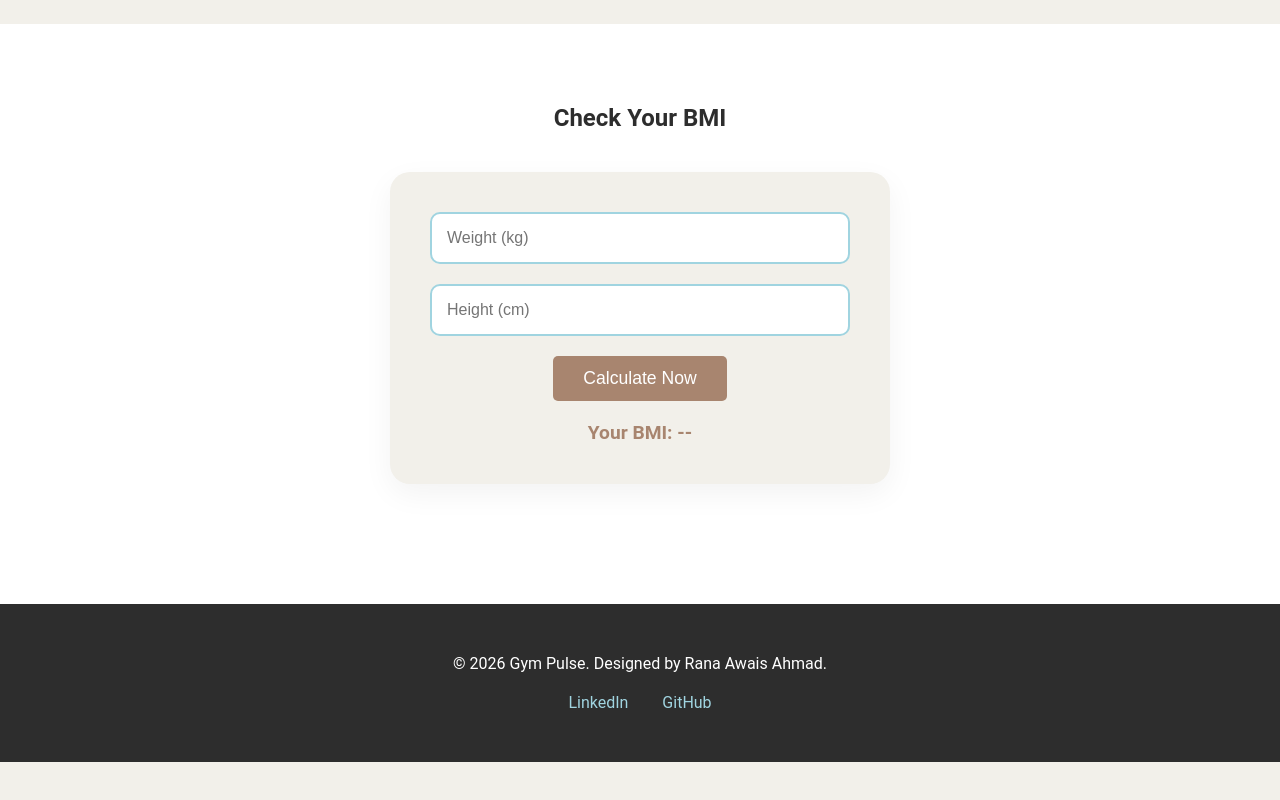
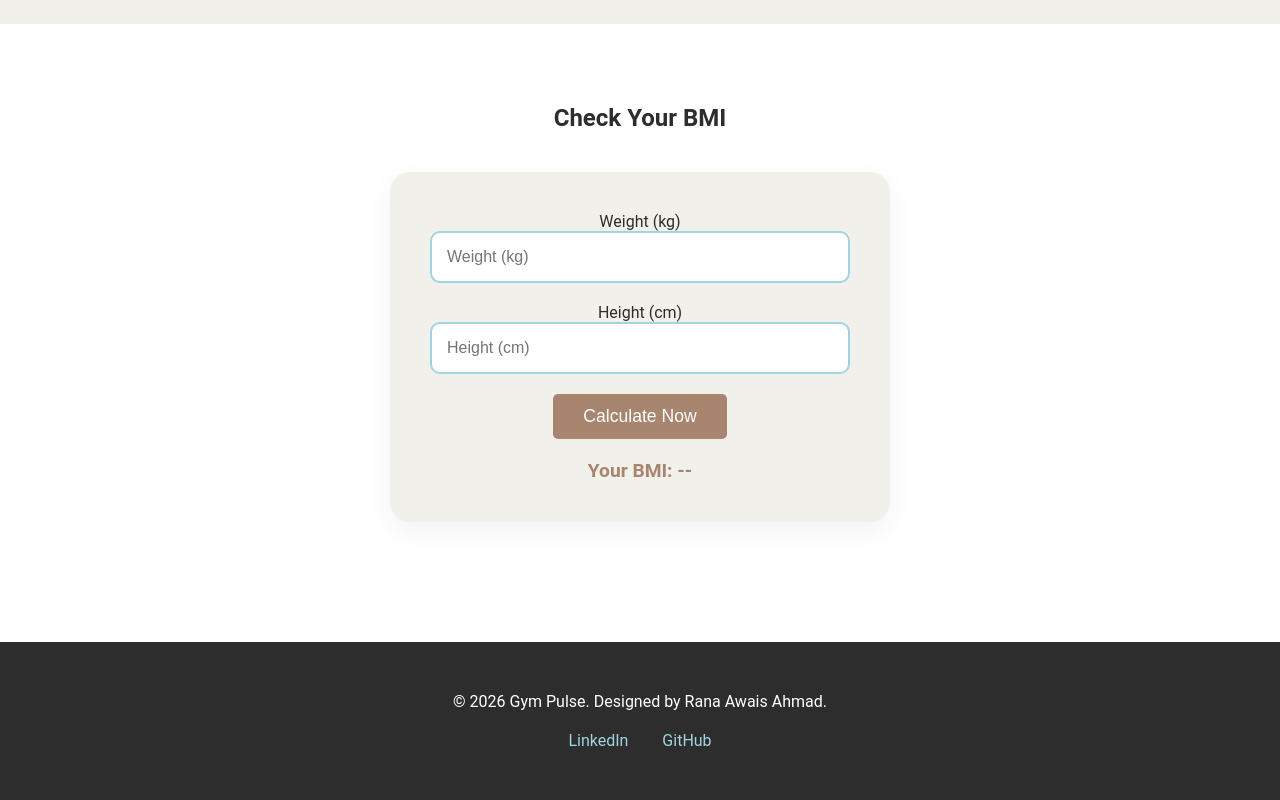
Before and after one commit to Awaisranahmad/project_1, a plain HTML site: page index.html in a window 1280 px wide. Shown: the part 1449-2249 px from the top of the page. Before the commit the page ends 2211 px from the top, so only its background shows below. Drawn offline with Linux system fonts and the light colour scheme.

Commit message:
Fix BMI calculator validation and accessibility; update README

```diff
--- a/index.html
+++ b/index.html
@@ -7,7 +7,6 @@
     <link rel="stylesheet" href="css/style.css">
 </head>
 <body>
-<script src="js/script.js"></script>
     <header>
         <div class="logo">
             <h2>Gym<span>Pulse</span></h2>
@@ -54,7 +53,7 @@
                 </article>
             </div>
         </section>
-        <section id="services" class="services">
+        <section id="specialities" class="services">
     <h2>Our Specialities</h2>
     <div class="services-container">
         <article class="card">
@@ -75,10 +74,12 @@
         <section id="bmi" class="bmi-section">
             <h2>Check Your BMI</h2>
             <div class="bmi-box">
-                <input type="number" placeholder="Weight (kg)">
-                <input type="number" placeholder="Height (cm)">
-                <button class="btn-main" onclick="calculateBMI()">Calculate Now</button>
-                <p class="result">Your BMI: --</p>
+                <label for="weight-input">Weight (kg)</label>
+                <input id="weight-input" type="number" min="1" max="500" step="0.1" inputmode="decimal" placeholder="Weight (kg)">
+                <label for="height-input">Height (cm)</label>
+                <input id="height-input" type="number" min="50" max="250" step="0.1" inputmode="decimal" placeholder="Height (cm)">
+                <button id="calculate-btn" class="btn-main" type="button">Calculate Now</button>
+                <p class="result" aria-live="polite">Your BMI: --</p>
             </div>
         </section>
 
@@ -92,5 +93,6 @@
         </div>
     </footer>
 
+    <script src="js/script.js"></script>
 </body>
 </html>
```
Also changed, not shown: 1 other file.
